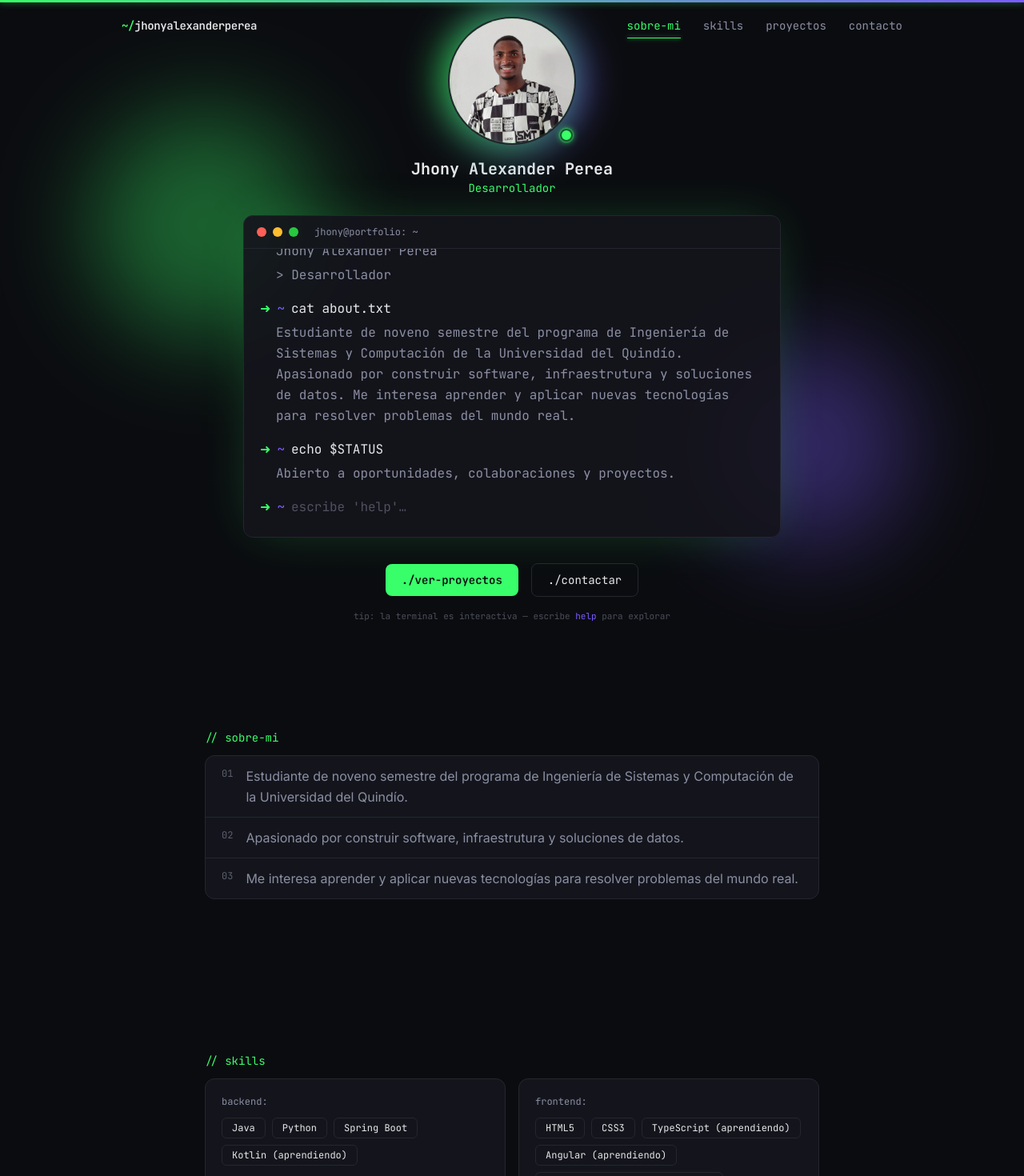
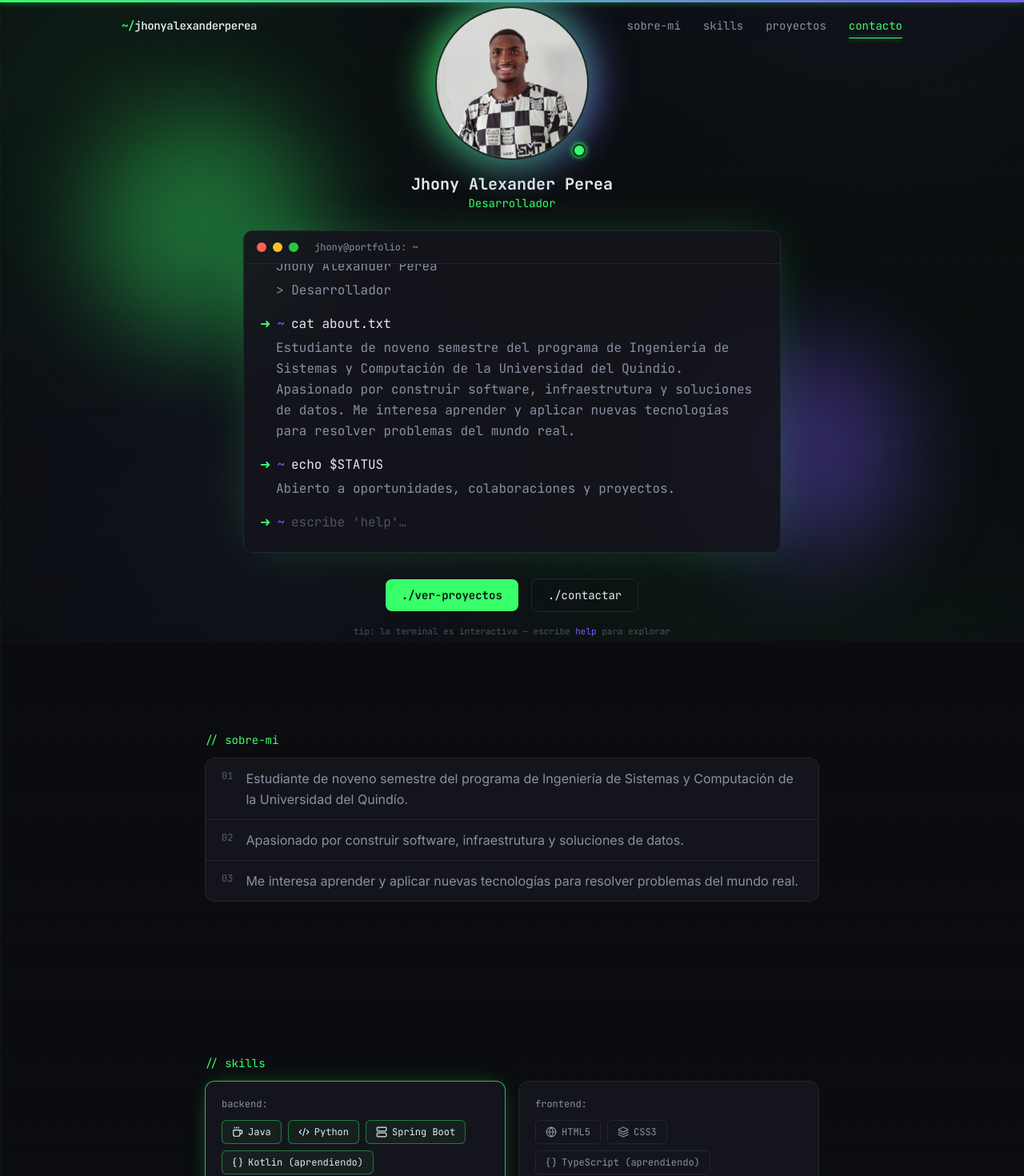
Before and after one commit to JhonyAlexanderPerea/portfolio, a React (Vite) app: page / in a window 1280 px wide. Shown: the top 1470 px of the page at 80% size. Built offline with nearby package versions, Linux system fonts and the light colour scheme; no server answers.

Commit message:
feat: enhance layout and animations across components, update project details

```diff
--- a/src/App.jsx
+++ b/src/App.jsx
@@ -9,7 +9,8 @@ import BackToTop from "./components/BackToTop";
 
 export default function App() {
   return (
-    <div className="min-h-screen bg-bg text-text">
+    <div className="site-shell min-h-screen text-text">
+      <div className="ambient-background" aria-hidden="true" />
       <ScrollProgress />
       <Nav />
       <main>
@@ -21,7 +22,7 @@ export default function App() {
       </main>
       <BackToTop />
       <footer className="py-8 text-center text-xs font-mono text-text-muted/60 border-t border-border">
-        construido con React + Tailwind — {new Date().getFullYear()}
+        construido con React + Tailwind + FramerMotion — {new Date().getFullYear()}
       </footer>
     </div>
   );
--- a/src/components/Avatar.jsx
+++ b/src/components/Avatar.jsx
@@ -50,7 +50,7 @@ export default function Avatar() {
         onMouseMove={handleMove}
         onMouseLeave={handleLeave}
         style={{ rotateX: rx, rotateY: ry, transformStyle: "preserve-3d" }}
-        className="relative w-32 h-32 sm:w-40 sm:h-40 rounded-full border-2 border-border overflow-hidden bg-surface shadow-[0_0_40px_-8px_rgba(57,255,106,0.45)]"
+        className="relative w-40 h-40 sm:w-48 sm:h-48 rounded-full border-2 border-border overflow-hidden bg-surface shadow-[0_0_40px_-8px_rgba(57,255,106,0.45)]"
       >
         <img
           src={profilePhoto}
--- a/src/components/BackToTop.jsx
+++ b/src/components/BackToTop.jsx
@@ -22,7 +22,7 @@ export default function BackToTop() {
           whileTap={{ scale: 0.94 }}
           onClick={() => window.scrollTo({ top: 0, behavior: "smooth" })}
           aria-label="Volver arriba"
-          className="fixed bottom-6 right-6 z-40 w-11 h-11 rounded-full border border-border bg-surface/90 backdrop-blur text-accent flex items-center justify-center shadow-[0_0_20px_-4px_rgba(57,255,106,0.4)] hover:border-accent transition-colors"
+          className="fixed back-to-top z-40 w-11 h-11 rounded-full border border-border bg-surface/90 backdrop-blur text-accent flex items-center justify-center shadow-[0_0_20px_-4px_rgba(57,255,106,0.4)] hover:border-accent transition-colors"
         >
           <ArrowUp size={18} />
         </motion.button>
--- a/src/components/Hero.jsx
+++ b/src/components/Hero.jsx
@@ -152,9 +152,7 @@ export default function Hero() {
   }
 
   return (
-    <section className="relative min-h-screen flex flex-col items-center justify-center px-6 bg-grid overflow-hidden">
-      <div className="absolute inset-0 bg-gradient-to-b from-bg via-bg/95 to-bg pointer-events-none" />
-
+    <section className="relative min-h-screen flex flex-col items-center justify-center px-6 overflow-hidden">
       {/* floating gradient orbs for depth */}
       <motion.div
         aria-hidden
--- a/src/components/Nav.jsx
+++ b/src/components/Nav.jsx
@@ -1,4 +1,4 @@
-import { useEffect, useState } from "react";
+import { useEffect, useRef, useState } from "react";
 import { profile } from "../data/profile";
 
 const NAV = [
@@ -11,26 +11,83 @@ const NAV = [
 export default function Nav() {
   const [scrolled, setScrolled] = useState(false);
   const [active, setActive] = useState("");
+  const navigationTarget = useRef(null);
 
   useEffect(() => {
-    const onScroll = () => setScrolled(window.scrollY > 24);
+    const sections = NAV.map((item) => document.getElementById(item.id)).filter(Boolean);
+
+    const updateActiveSection = () => {
+      const marker = Math.min(window.innerHeight * 0.38, 260);
+      const reachedBottom = window.innerHeight + window.scrollY >= document.documentElement.scrollHeight - 8;
+
+      if (reachedBottom && sections.length) {
+        setActive(sections[sections.length - 1].id);
+        return;
+      }
+
+      const current = sections.find((section) => {
+        const bounds = section.getBoundingClientRect();
+        return bounds.top <= marker && bounds.bottom > marker;
+      });
+
+      if (current) {
+        setActive(current.id);
+        return;
+      }
+
+      const previous = sections.reduce((activeSection, section) => {
+        return section.getBoundingClientRect().top <= marker ? section : activeSection;
+      }, null);
+
+      setActive(previous?.id ?? "");
+    };
+
+    const onScroll = () => {
+      setScrolled(window.scrollY > 24);
+
+      if (navigationTarget.current) {
+        const target = document.getElementById(navigationTarget.current);
+        const targetTop = target?.getBoundingClientRect().top ?? 0;
+
+        if (target && Math.abs(targetTop - 80) > 12) return;
+
+        setActive(navigationTarget.current);
+        navigationTarget.current = null;
+        return;
+      }
+
+      updateActiveSection();
+    };
+
+    const cancelNavigation = () => {
+      navigationTarget.current = null;
+    };
+
     window.addEventListener("scroll", onScroll);
-    return () => window.removeEventListener("scroll", onScroll);
+    window.addEventListener("resize", updateActiveSection);
+    window.addEventListener("wheel", cancelNavigation, { passive: true });
+    window.addEventListener("touchstart", cancelNavigation, { passive: true });
+    onScroll();
+    return () => {
+      window.removeEventListener("scroll", onScroll);
+      window.removeEventListener("resize", updateActiveSection);
+      window.removeEventListener("wheel", cancelNavigation);
+      window.removeEventListener("touchstart", cancelNavigation);
+    };
   }, []);
 
-  useEffect(() => {
-    const sections = NAV.map((n) => document.getElementById(n.id)).filter(Boolean);
-    const observer = new IntersectionObserver(
-      (entries) => {
-        entries.forEach((entry) => {
-          if (entry.isIntersecting) setActive(entry.target.id);
-        });
-      },
-      { rootMargin: "-45% 0px -50% 0px", threshold: 0 }
-    );
-    sections.forEach((s) => observer.observe(s));
-    return () => observer.disconnect();
-  }, []);
+  function handleNavigation(event, id) {
+    event.preventDefault();
+    const section = document.getElementById(id);
+    if (!section) return;
+
+    navigationTarget.current = id;
+    setActive(id);
+    window.scrollTo({
+      top: Math.max(section.offsetTop - 80, 0),
+      behavior: "smooth",
+    });
+  }
 
   return (
     <header
@@ -48,6 +105,7 @@ export default function Nav() {
             <li key={item.href} className="relative py-1">
               <a
                 href={item.href}
+                onClick={(event) => handleNavigation(event, item.id)}
                 className={`transition-colors ${
                   active === item.id ? "text-accent" : "hover:text-accent"
                 }`}
--- a/src/components/Skills.jsx
+++ b/src/components/Skills.jsx
@@ -1,8 +1,62 @@
+import { useState } from "react";
 import { motion } from "framer-motion";
+import {
+  Braces,
+  CheckCircle2,
+  Coffee,
+  Code2,
+  Container,
+  Database,
+  GitBranch,
+  Globe,
+  Languages,
+  Layers3,
+  LockKeyhole,
+  MessageCircle,
+  Network,
+  Server,
+  ShieldCheck,
+  Terminal,
+  Users,
+} from "lucide-react";
 import { skillGroups } from "../data/profile";
+import { GithubIcon } from "./icons";
 import SpotlightCard from "./SpotlightCard";
 
+const SKILL_ICONS = {
+  Java: Coffee,
+  Python: Code2,
+  "Spring Boot": Server,
+  "Kotlin (aprendiendo)": Braces,
+  HTML5: Globe,
+  CSS3: Layers3,
+  "TypeScript (aprendiendo)": Braces,
+  "Angular (aprendiendo)": Code2,
+  "Jetpack Compose (aprendiendo)": Layers3,
+  "Material 3 Design (aprendiendo)": Layers3,
+  MongoDB: Database,
+  Docker: Container,
+  Firebase: Server,
+  Microservicios: Network,
+  "Rest APIs": Globe,
+  SQL: Database,
+  Git: GitBranch,
+  GitHub: GithubIcon,
+  Linux: Terminal,
+  Ciberseguridad: ShieldCheck,
+  Redes: Network,
+  Infraestructura: Server,
+  "Seguridad Informática": LockKeyhole,
+  "Metodologías ágiles": CheckCircle2,
+  "Inglés B1": Languages,
+  "Trabajo en equipo": Users,
+  "Resolución de problemas": Code2,
+  "Comunicación efectiva": MessageCircle,
+};
+
 export default function Skills() {
+  const [selectedGroup, setSelectedGroup] = useState(0);
+
   return (
     <section id="skills" className="py-20 px-6">
       <div className="max-w-3xl mx-auto">
@@ -11,26 +65,57 @@ export default function Skills() {
           {skillGroups.map((group, gi) => (
             <motion.div
               key={group.label}
-              initial={{ opacity: 0, y: 12 }}
-              whileInView={{ opacity: 1, y: 0 }}
+              layout
+              initial={{ opacity: 0, y: 28, scale: 0.94, rotateX: -8 }}
+              whileInView={{ opacity: 1, y: 0, scale: 1, rotateX: 0 }}
+              whileHover={{ y: -8, scale: 1.015 }}
               viewport={{ once: true, margin: "-60px" }}
-              transition={{ duration: 0.45, delay: gi * 0.08 }}
+              transition={{ type: "spring", stiffness: 120, damping: 16, delay: gi * 0.08 }}
             >
-              <SpotlightCard className="rounded-xl border border-border bg-surface p-5 h-full">
-                <h3 className="font-mono text-xs text-text-muted mb-3">
+              <SpotlightCard
+                role="button"
+                tabIndex={0}
+                onClick={() => setSelectedGroup(selectedGroup === gi ? null : gi)}
+                onKeyDown={(event) => {
+                  if (event.key === "Enter" || event.key === " ") {
+                    event.preventDefault();
+                    setSelectedGroup(selectedGroup === gi ? null : gi);
+                  }
+                }}
+                className={`rounded-xl border bg-surface p-5 h-full cursor-pointer transition-colors ${
+                  selectedGroup === gi
+                    ? "border-accent/70 shadow-[0_0_24px_-12px_rgba(57,255,106,0.7)]"
+                    : "border-border hover:border-accent/50"
+                }`}
+              >
+                <div className="flex items-center justify-between gap-4">
+                  <h3 className="font-mono text-xs text-text-muted">
                     {group.label}:
                   </h3>
-                <div className="flex flex-wrap gap-2">
-                  {group.items.map((item) => (
+                </div>
+                <motion.div layout className="flex flex-wrap gap-2 mt-3">
+                  {group.items.map((item, itemIndex) => {
+                    const Icon = SKILL_ICONS[item] || Code2;
+                    return (
                       <motion.span
                         key={item}
-                      whileHover={{ scale: 1.06, y: -2 }}
-                      className="px-3 py-1 rounded-md text-xs font-mono border border-border text-text hover:border-accent hover:text-accent hover:bg-accent/5 transition-colors cursor-default"
+                        layout
+                        initial={{ opacity: 0, scale: 0.85 }}
+                        animate={{ opacity: 1, scale: 1 }}
+                        transition={{ delay: itemIndex * 0.035 }}
+                        whileHover={{ scale: 1.06, y: -3 }}
+                        className={`inline-flex items-center gap-1.5 rounded-md border px-3 py-1.5 text-xs font-mono transition-colors ${
+                          selectedGroup === gi
+                            ? "border-accent/40 bg-accent/5 text-text"
+                            : "border-border text-text-muted hover:border-accent hover:text-accent"
+                        }`}
                       >
+                        <Icon size={14} aria-hidden="true" />
                         {item}
                       </motion.span>
-                  ))}
-                </div>
+                    );
+                  })}
+                </motion.div>
               </SpotlightCard>
             </motion.div>
           ))}
--- a/src/index.css
+++ b/src/index.css
@@ -21,9 +21,52 @@
 
 body {
   background-color: var(--color-bg);
+  background-image:
+    linear-gradient(rgba(57, 255, 106, 0.035) 1px, transparent 1px),
+    linear-gradient(90deg, rgba(57, 255, 106, 0.035) 1px, transparent 1px),
+    linear-gradient(180deg, rgba(11, 12, 16, 0.12), rgba(11, 12, 16, 0.72));
+  background-size: 40px 40px, 40px 40px, 100% 100%;
+  background-attachment: fixed;
   color: var(--color-text);
   font-family: var(--font-sans);
   -webkit-font-smoothing: antialiased;
+}
+
+.site-shell {
+  position: relative;
+  isolation: isolate;
+  overflow-x: hidden;
+  background: transparent;
+}
+
+.site-shell > :not(.ambient-background):not(.fixed) {
+  position: relative;
+  z-index: 1;
+}
+
+.ambient-background {
+  position: fixed;
+  inset: 0;
+  z-index: 0;
+  pointer-events: none;
+  opacity: 0.5;
+  background-image:
+    radial-gradient(circle at 10% 12%, rgba(57, 255, 106, 0.14), transparent 23%),
+    radial-gradient(circle at 88% 18%, rgba(124, 92, 255, 0.13), transparent 24%),
+    radial-gradient(circle at 18% 82%, rgba(124, 92, 255, 0.1), transparent 25%),
+    radial-gradient(circle at 84% 78%, rgba(57, 255, 106, 0.11), transparent 24%),
+    linear-gradient(120deg, transparent 0%, rgba(57, 255, 106, 0.035) 50%, transparent 100%);
+  background-size: 140% 140%, 160% 160%, 150% 150%, 170% 170%, 220% 220%;
+  animation: ambient-drift 18s ease-in-out infinite alternate;
+}
+
+@keyframes ambient-drift {
+  0% {
+    background-position: 0% 0%, 100% 100%, 0% 100%, 100% 0%, 0% 50%;
+  }
+  100% {
+    background-position: 25% 18%, 75% 82%, 18% 72%, 82% 28%, 100% 50%;
+  }
 }
 
 ::selection {
@@ -44,6 +87,9 @@ body {
   position: relative;
   isolation: isolate;
   overflow: hidden;
+  transform: perspective(900px) rotateX(var(--tilt-y, 0deg)) rotateY(var(--tilt-x, 0deg));
+  transition: transform 180ms ease, border-color 300ms ease;
+  will-change: transform;
 }
 .spotlight-glow {
   position: absolute;
@@ -74,6 +120,11 @@ body {
   box-shadow: 0 0 8px rgba(57, 255, 106, 0.6);
 }
 
+.back-to-top {
+  position: fixed;
+  inset: auto max(1.5rem, env(safe-area-inset-right)) max(1.5rem, env(safe-area-inset-bottom)) auto;
+}
+
 /* floating gradient orbs in hero */
 .orb {
   position: absolute;
@@ -90,4 +141,8 @@ body {
     transition-duration: 0.01ms !important;
     scroll-behavior: auto !important;
   }
+
+  .ambient-background {
+    display: none;
+  }
 }
```
Also changed, not shown: src/components/SpotlightCard.jsx (+10 -0 lines), src/data/profile.js (+18 -7 lines). Lines whose indentation alone changed are shown as unchanged.
